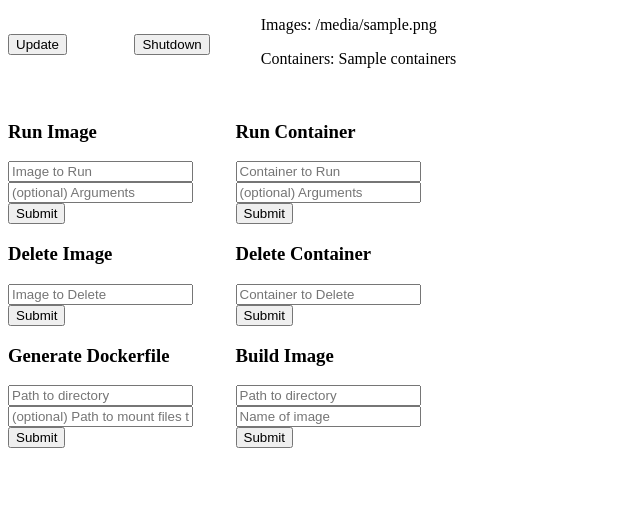
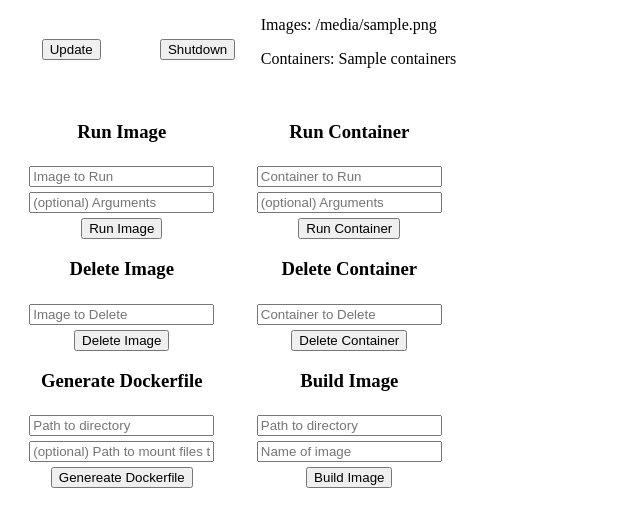
Before and after one commit to ZachAndrews98/Docker-Automation, a Flask app: template templates/gui.html in a window 1280 px wide. Shown: the top 527 px of the page, without its empty margins (0-640 px from the left). Run offline with Flask 2, Linux system fonts and the light colour scheme; the template is opened without the code that fills it: most values are stand-ins (such as "Sample title", 1, 10 or a date in 2020); parts of the project's set-up code (start-up, migrations or seed data) failed here and were passed over.

Commit message:
Began adding styles

```diff
--- a/static/styles/main.css
+++ b/static/styles/main.css
@@ -3,3 +3,20 @@
   display: table;
   clear: both;
 }
+
+.column {
+  float: left;
+  text-align: center;
+}
+
+body {
+  /* background-color: blue; */
+}
+
+button {
+  margin-top: 5px;
+}
+
+input {
+  margin-top: 5px;
+}
--- a/templates/gui.html
+++ b/templates/gui.html
@@ -6,13 +6,13 @@
 
 <body>
   <div class="row">
-    <div style="width:10%; float:left;">
+    <div class="column" style="width:10%;">
       <br>
       <form action="/update" method="POST" name="Update">
         <button>Update</button>
       </form>
     </div>
-    <div style="width:10%; float:left;">
+    <div class="column" style="width:10%;">
       <br>
       <form action="/shutdown" method="POST">
         <button>Shutdown</button>
@@ -23,59 +23,59 @@
       <p>Containers: {{ containers }}</p>
     </div>
   </div>
-  <div style="width:60%;">
+  <div class="column" style="width:60%;">
     <br>
     <div class="row">
-      <div style="width: 30%; float:left;">
+      <div class="column" style="width: 30%;">
         <h3>Run Image</h3>
         <form action="/run_image" method="POST" name="Run_Image">
           <input name="run_image_name" placeholder="Image to Run">
           <input name="run_image_args" placeholder="(optional) Arguments">
-          <input type="submit">
+          <button>Run Image</button>
         </form>
       </div>
-      <div style="width: 30%; float:left;">
+      <div class="column" style="width: 30%;">
         <h3>Run Container</h3>
         <form action="/run_container" method="POST" name="Run_Container">
           <input name="run_container_name" placeholder="Container to Run">
           <input name="run_container_args" placeholder="(optional) Arguments">
-          <input type="submit">
+          <button>Run Container</button>
         </form>
       </div>
     </div>
     <div class="row">
-      <div style="width: 30%; float:left;">
+      <div class="column" style="width: 30%;">
         <h3>Delete Image</h3>
         <form action="/delete_image" method="POST" name="Delete_Image">
           <input name="delete_image_name" placeholder="Image to Delete">
-          <input type="submit">
+          <button>Delete Image</button>
         </form>
       </div>
-      <div style="width: 30%; float:left;">
+      <div class="column" style="width: 30%;">
         <h3>Delete Container</h3>
         <form action="/delete_container" method="POST" name="Delete_Container">
           <input name="delete_container_name" placeholder="Container to Delete">
-          <input type="submit">
+          <button>Delete Container</button>
         </form>
       </div>
     </div>
 
     <div class="row">
-      <div style="width: 30%; float:left;">
+      <div class="column" style="width: 30%;">
         <h3>Generate Dockerfile</h3>
         <form action="/generate_doc" method="POST" name="Generate">
           <input name="generate_dir" placeholder="Path to directory">
           <input name="generate_to_dir" placeholder="(optional) Path to mount files to">
-          <input type="submit">
+          <button>Genereate Dockerfile</button>
         </form>
       </div>
 
-      <div style="width: 30%; float:left;">
+      <div class="column" style="width: 30%;">
         <h3>Build Image</h3>
         <form action="/build" method="POST" name="Build">
           <input name="build_path" placeholder="Path to directory">
           <input name="build_name" placeholder="Name of image">
-          <input type="submit">
+          <button>Build Image</button>
         </form>
       </div>
     </div>
```
